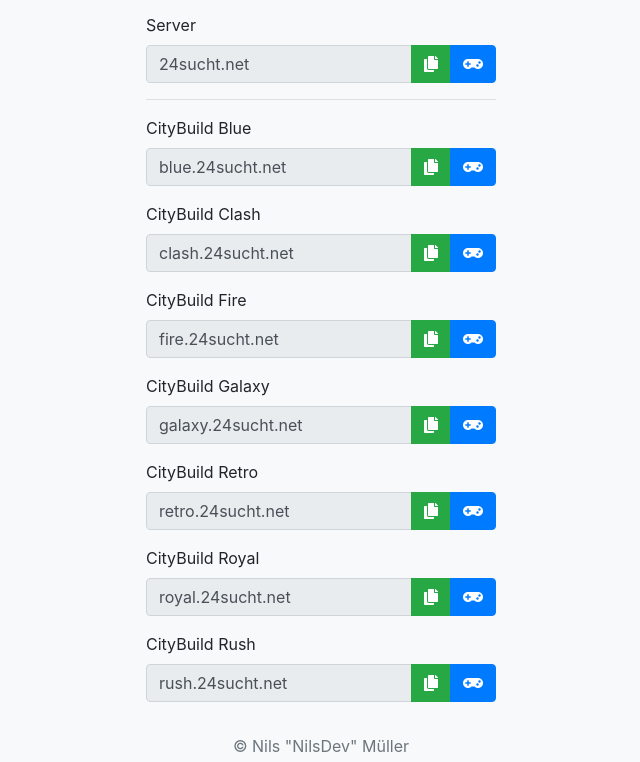
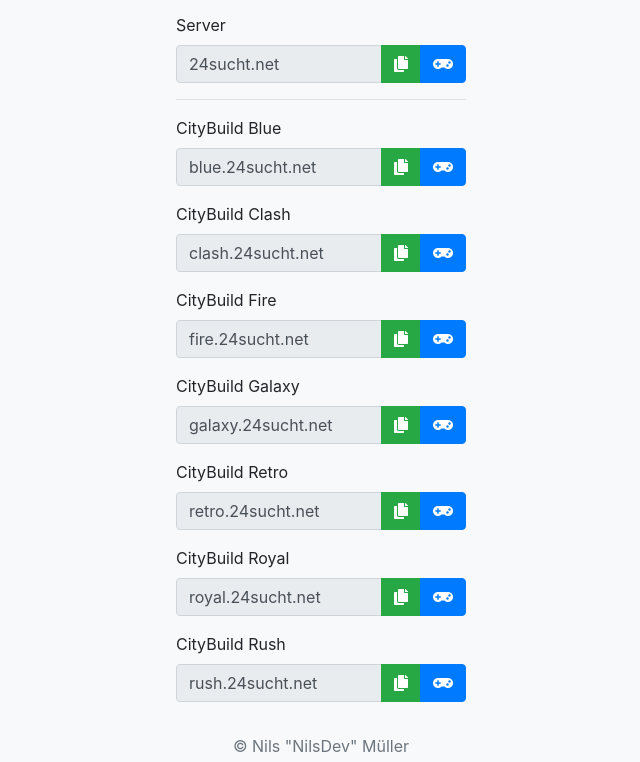
Before and after one commit to JonasDevDE/play.24sucht.net, a plain HTML site: page index.html in a window 1280 px wide. Shown: the part 601-1363 px from the top of the page, without its empty margins (319-959 px from the left). Drawn offline with nearby package versions, Linux system fonts and the light colour scheme; some packages are replaced by stand-ins of ours; a script that the page names is missing.

Commit message:
Add stylesheet

```diff
--- a/index.html
+++ b/index.html
@@ -49,7 +49,7 @@ SOFTWARE.
         integrity="sha384-ggOyR0iXCbMQv3Xipma34MD+dH/1fQ784/j6cY/iJTQUOhcWr7x9JvoRxT2MZw1T" crossorigin="anonymous">
     <link rel="stylesheet" href="https://use.fontawesome.com/releases/v5.8.2/css/all.css"
         integrity="sha384-oS3vJWv+0UjzBfQzYUhtDYW+Pj2yciDJxpsK1OYPAYjqT085Qq/1cq5FLXAZQ7Ay" crossorigin="anonymous">
-    <link rel='stylesheet' href='/stylesheets/style.css' />
+    <link rel='stylesheet' href='./style.css' />
 </head>
 
 <body class="bg-light">
--- /dev/null
+++ b/style.css
@@ -0,0 +1,3 @@
+.container {
+  max-width: 960px;
+}
```
